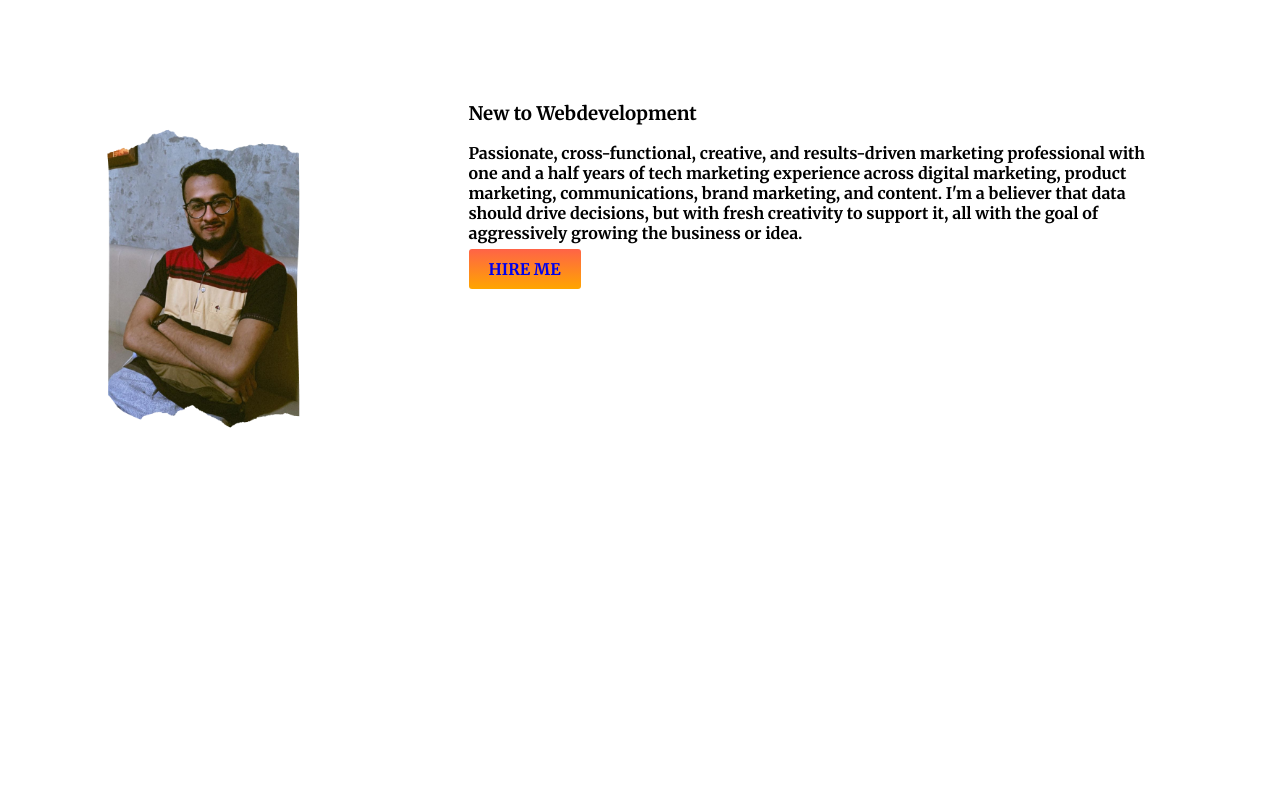
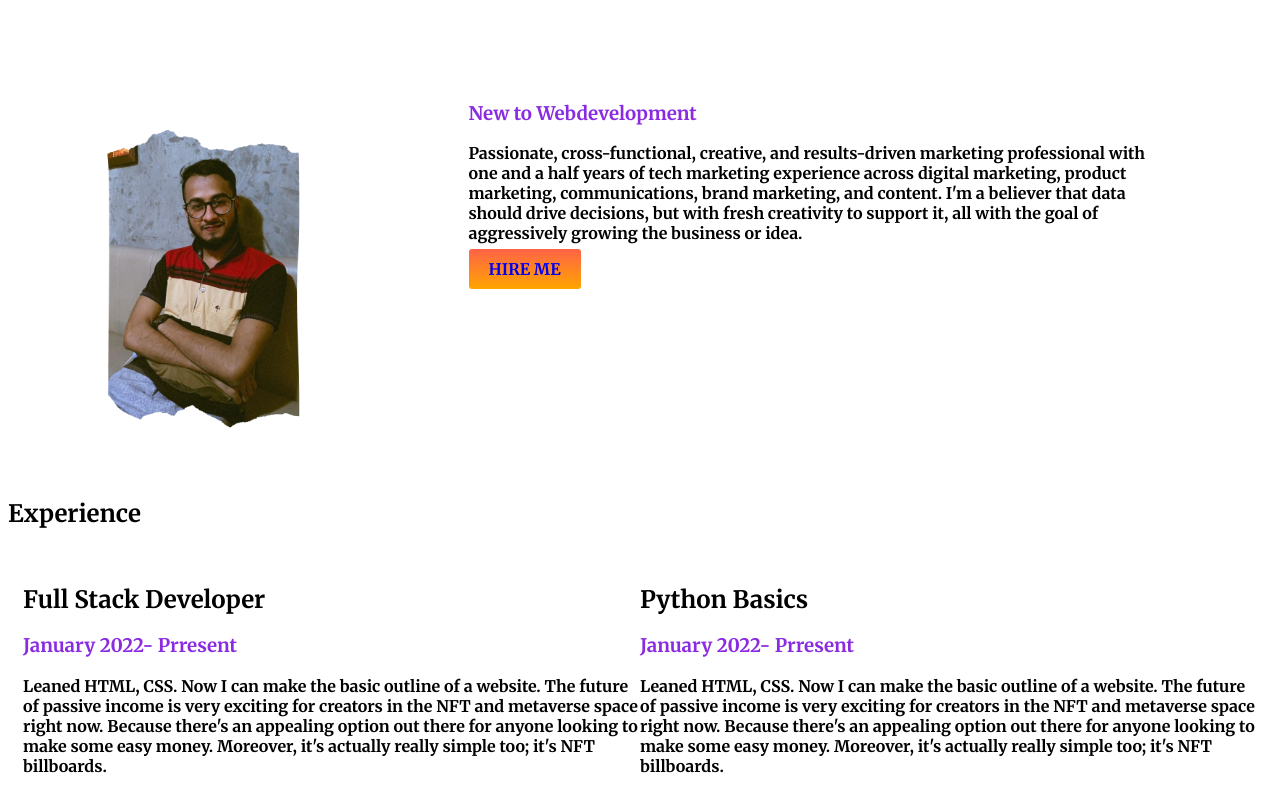
Before and after one commit to maak13/draft-website1, a plain HTML site: page index.html in a window 1280 px wide. Shown: the part 474-1286 px from the top of the page. Before the commit the page ends 960 px from the top, so only its background shows below. Drawn offline with Linux system fonts and the light colour scheme.

Commit message:
experience added

```diff
--- a/index.html
+++ b/index.html
@@ -47,6 +47,25 @@
             <a class="link" target="_blank" href="https://www.linkedin.com/in/maak13/">HIRE ME</a>
         </div>
     </section>
+    <h2>Experience</h2>
+    <section class="Ex">
+        <div>
+            <h2>Full Stack Developer</h2>
+            <h3>January 2022- Prresent</h3>
+            <p>Leaned HTML, CSS. Now I can make the basic outline of a website. The future of passive income is very
+                exciting for creators in the NFT and metaverse space right now. Because there's an appealing option out
+                there for anyone looking to make some easy money. Moreover, it's actually really simple too; it's NFT
+                billboards.</p>
+        </div>
+        <div>
+            <h2>Python Basics</h2>
+            <h3>January 2022- Prresent</h3>
+            <p>Leaned HTML, CSS. Now I can make the basic outline of a website. The future of passive income is very
+                exciting for creators in the NFT and metaverse space right now. Because there's an appealing option out
+                there for anyone looking to make some easy money. Moreover, it's actually really simple too; it's NFT
+                billboards.</p>
+        </div>
+    </section>
 
 
 
--- a/style.css
+++ b/style.css
@@ -36,3 +36,11 @@ h1{
     width: 150%;
     padding-right: 20px;
 }
+.Ex{
+    display: flex;
+    padding: 15px;
+
+}
+h3{
+    color: blueviolet;
+}
```
